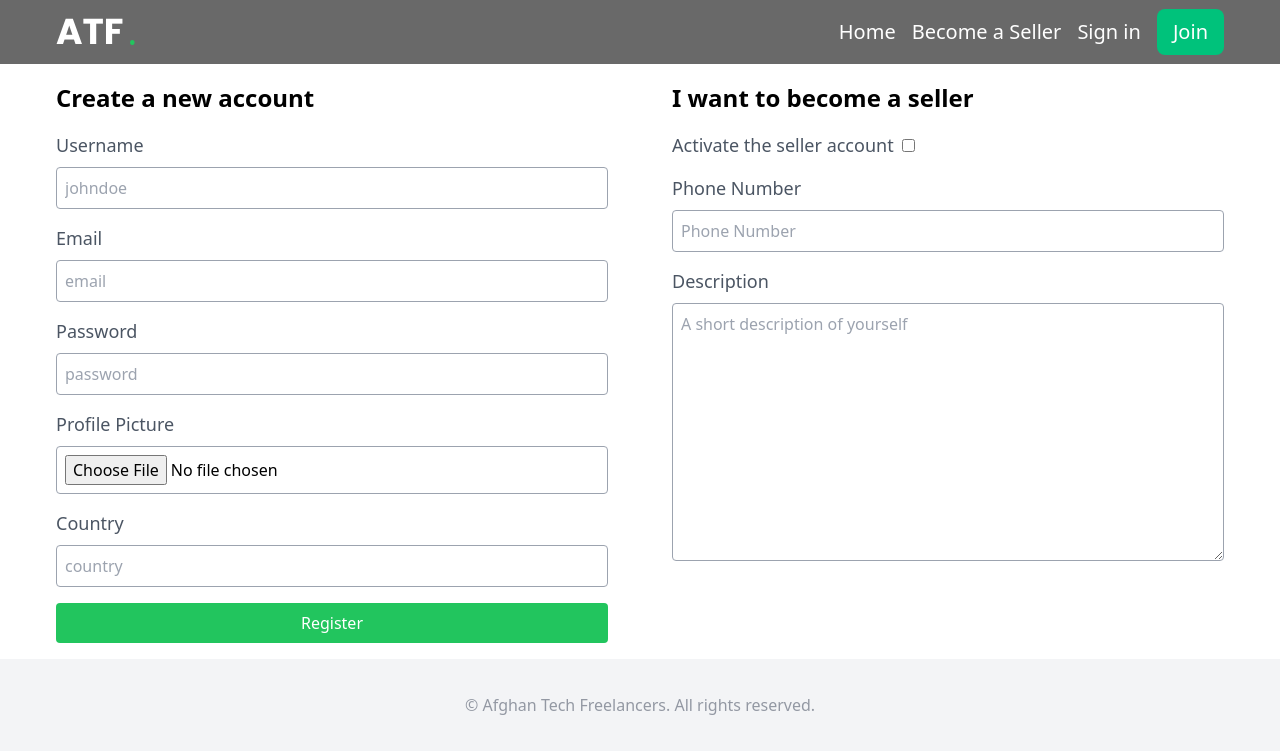
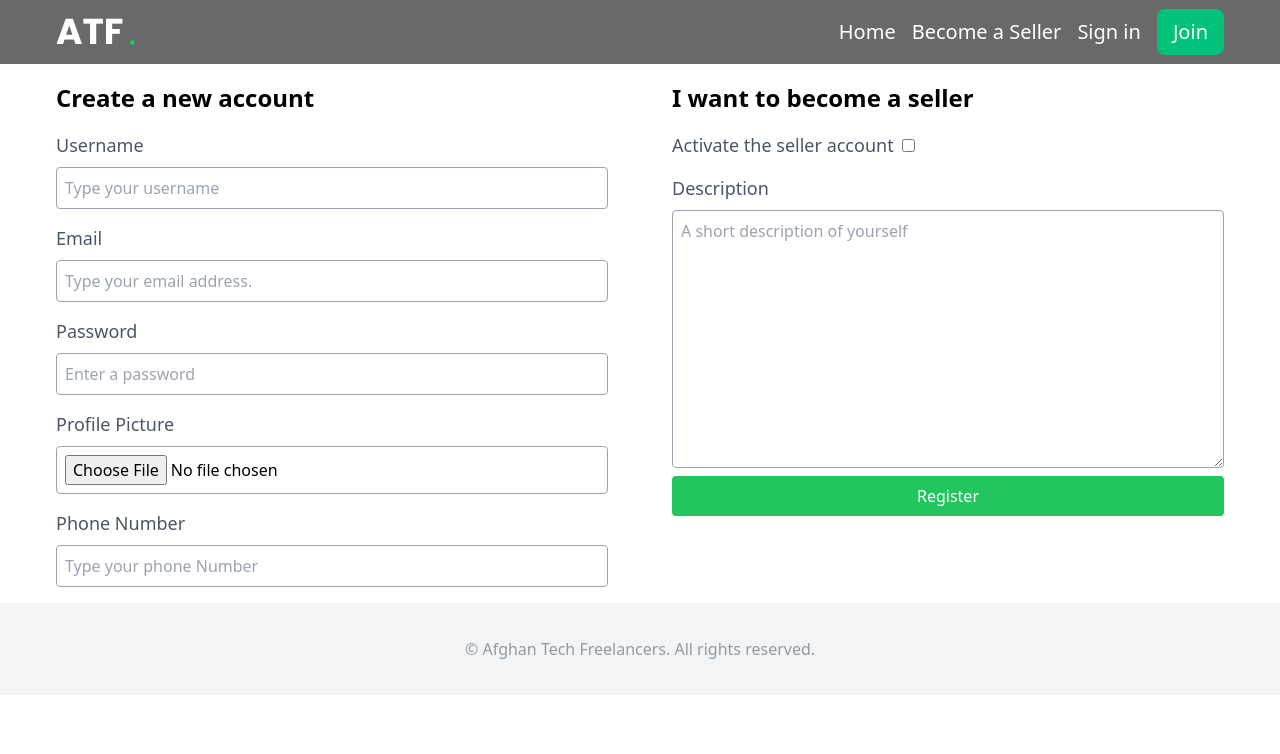
Before and after one commit to hafiz1379/afghan-tech-freelancers, a React (Create React App) app in the folder client/: page /register in a window 1280 px wide. Shown: the top 754 px of the page. Built offline with nearby package versions, Linux system fonts and the light colour scheme.

Commit message:
Refactor the resigter page

```diff
--- a/client/src/pages/register/register.jsx
+++ b/client/src/pages/register/register.jsx
@@ -3,7 +3,6 @@ import { useState } from "react";
 import newRequest from "../../utils/newRequest";
 import uploead from "../../utils/upload";
 import { useNavigate } from "react-router-dom";
-
 
 function Register() {
   // State to hold the selected file
@@ -25,17 +24,16 @@ function Register() {
   // Function to handle input changes for text fields
   const handleChange = (e) => {
     setUser((prev) => {
-        return { ...prev, [e.target.name]: e.target.value};
+      return { ...prev, [e.target.name]: e.target.value };
     });
   };
 
   // Function to handle checkbox change for seller status
   const handleSeller = (e) => {
     setUser((prev) => {
-        return {...prev, isSeller: e.target.checked};
+      return { ...prev, isSeller: e.target.checked };
     });
   };
-
 
   const handleSubmit = async (e) => {
     e.preventDefault();
@@ -46,11 +44,11 @@ function Register() {
         ...user,
         img: url,
       });
-        navigate("/")
-    }catch(err){
+      navigate("/");
+    } catch (err) {
       console.log(err);
     }
-    }
+  };
 
   return (
     <div className="container mx-auto p-4 lg:px-14">
@@ -63,9 +61,10 @@ function Register() {
                 Username
               </label>
               <input
+                required
                 type="text"
                 name="username"
-                placeholder="johndoe"
+                placeholder="Type your username"
                 onChange={handleChange}
                 className="block w-full border rounded p-2"
               />
@@ -75,9 +74,10 @@ function Register() {
                 Email
               </label>
               <input
+                required
                 type="email"
                 name="email"
-                placeholder="email"
+                placeholder="Type your email address."
                 onChange={handleChange}
                 className="block w-full border rounded p-2"
               />
@@ -87,9 +87,10 @@ function Register() {
                 Password
               </label>
               <input
+                required
                 type="password"
                 name="password"
-                placeholder="password"
+                placeholder="Enter a password"
                 onChange={handleChange}
                 className="block w-full border rounded p-2"
               />
@@ -98,13 +99,21 @@ function Register() {
               <label htmlFor="img" className="block">
                 Profile Picture
               </label>
+              <input type="file" onChange={(e) => setFile(e.target.files[0])} className="block w-full border rounded p-2" />
+            </div>
+            <div className="space-y-2">
+              <label htmlFor="phone" className="block">
+                Phone Number
+              </label>
               <input
-                type="file"
-                onChange={(e) => setFile(e.target.files[0])}
+                type="tel"
+                name="phone"
+                placeholder="Type your phone Number"
+                onChange={handleChange}
                 className="block w-full border rounded p-2"
               />
             </div>
-            <div className="space-y-2">
+            {/* <div className="space-y-2">
               <label htmlFor="country" className="block">
                 Country
               </label>
@@ -115,14 +124,12 @@ function Register() {
                 onChange={handleChange}
                 className="block w-full border rounded p-2"
               />
+            </div> */}
           </div>
-            <button
-              type="submit"
-              className="block w-full bg-green-500 text-white py-2 rounded"
-            >
-              Register
-            </button>
-          </div>
+
+          {/* ************ */}
+          {/* RIGHT COLUMN */}
+          {/* ************ */}
           <div className="lg:w-1/2 space-y-4 mt-12 lg:mt-0">
             <h1 className="text-2xl font-bold">I want to become a seller</h1>
             <div className="space-y-2">
@@ -130,25 +137,10 @@ function Register() {
                 <label htmlFor="isSeller" className="block">
                   Activate the seller account
                 </label>
-                <input
-                  type="checkbox"
-                  name="isSeller"
-                  onChange={handleSeller}
-                />
+                <input type="checkbox" name="isSeller" onChange={handleSeller} />
               </div>
             </div>
-            <div className="space-y-2">
-              <label htmlFor="phone" className="block">
-                Phone Number
-              </label>
-              <input
-                type="text"
-                name="phone"
-                placeholder="Phone Number"
-                onChange={handleChange}
-                className="block w-full border rounded p-2"
-              />
-            </div>
+
             <div className="space-y-2">
               <label htmlFor="desc" className="block">
                 Description
@@ -161,6 +153,9 @@ function Register() {
                 onChange={handleChange}
                 className="block w-full border rounded p-2"
               ></textarea>
+              <button type="submit" className="block w-full bg-green-500 text-white py-2 rounded">
+                Register
+              </button>
             </div>
           </div>
         </div>
```
Lines whose indentation alone changed are shown as unchanged.
